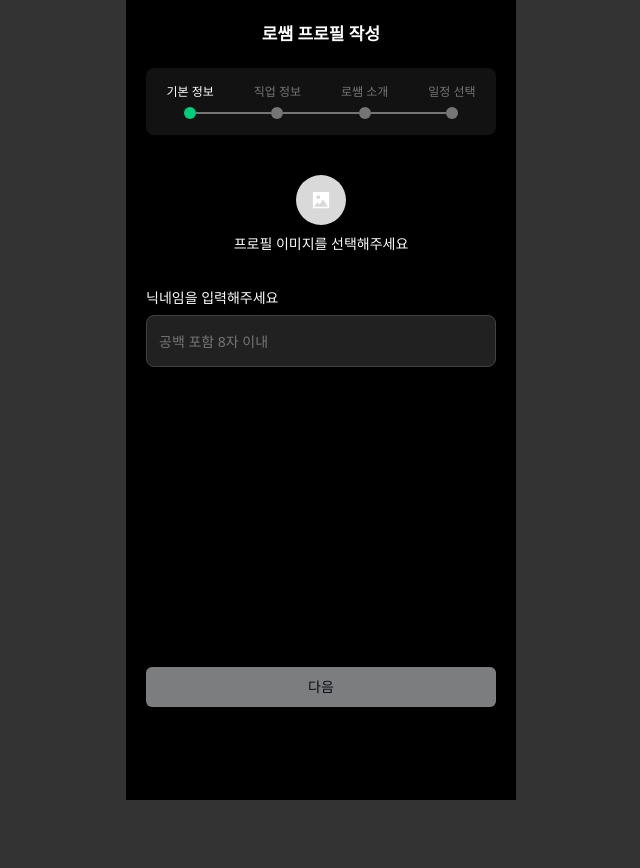
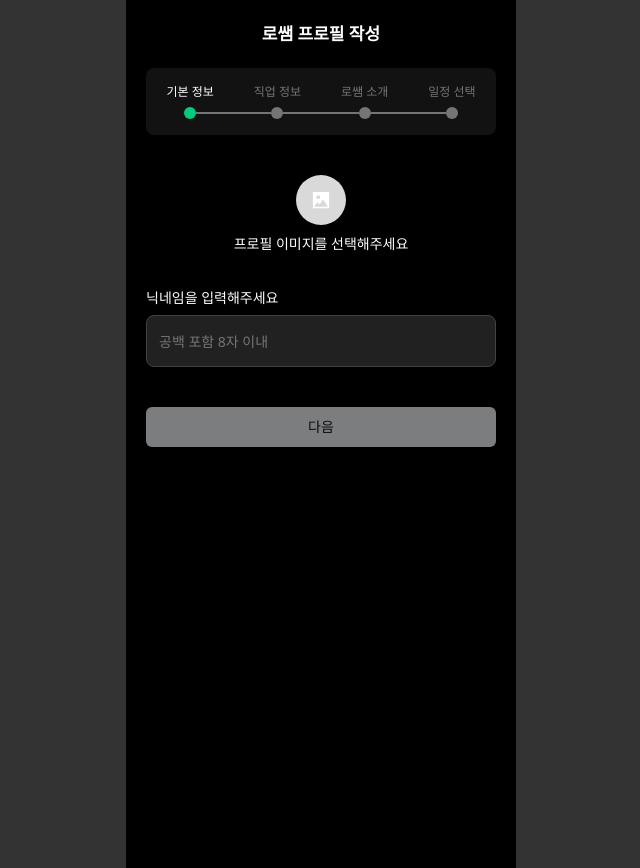
Before and after one commit to loababa/loababa-client, a React (Vite) app: page /signup/tutor in a window 1280 px wide. Shown: the whole page, without its empty margins (319-959 px from the left). Before the commit the page ends 800 px from the top, so only its background shows below. Built offline with nearby package versions, Linux system fonts and the light colour scheme.

Commit message:
Chore: 레이아웃 스타일 일부 수정

```diff
--- a/src/Layouts/BasicLayout.tsx
+++ b/src/Layouts/BasicLayout.tsx
@@ -18,9 +18,14 @@ const BasicLayout = ({
   withFooter
 }: BasicLayoutProps) => {
   return (
-    <main className={"h-dvh w-[390px] mx-auto bg-white dark:bg-black"}>
+    <main
+      className={
+        "h-full w-[390px] mx-auto flex flex-col bg-white dark:bg-black"
+      }>
       {withHeader && <Header {...withHeaderOptions} />}
-      <Outlet />
+      <div className="flex flex-col min-h-dvh">
+        <Outlet />
+      </div>
       {withFooter && <Footer />}
     </main>
   );
--- a/src/components/Stepper/TutorSignUpStep/TutorSetIntroduceStep.tsx
+++ b/src/components/Stepper/TutorSignUpStep/TutorSetIntroduceStep.tsx
@@ -175,7 +175,7 @@ export const TutorSetIntroduceStep = ({
         </fieldset>
         <Button
           type="submit"
-          className="w-full mt-[100px]">
+          className="w-full mt-[40px]">
           다음
         </Button>
       </form>
--- a/src/components/Stepper/TutorSignUpStep/TutorSetJobImprintStep.tsx
+++ b/src/components/Stepper/TutorSignUpStep/TutorSetJobImprintStep.tsx
@@ -82,7 +82,7 @@ export const TutorSetJobImprintStep = ({
         <Button
           type="submit"
           disabled={!formState.isValid}
-          className="w-full mt-[300px]">
+          className="w-full mt-[40px]">
           다음
         </Button>
       </form>
--- a/src/components/Stepper/TutorSignUpStep/TutorSetNicknameStep.tsx
+++ b/src/components/Stepper/TutorSignUpStep/TutorSetNicknameStep.tsx
@@ -38,7 +38,7 @@ export const TutorSetNicknameStep = ({ handleNext }: SetNicknameStepProps) => {
           />
         </div>
         <Button
-          className="w-full mt-[300px]"
+          className="w-full mt-[40px]"
           disabled={!formState.isValid}
           onClick={handleNext}>
           다음
--- a/src/components/Stepper/TutorSignUpStep/TutorSetScheduleStep.tsx
+++ b/src/components/Stepper/TutorSignUpStep/TutorSetScheduleStep.tsx
@@ -176,7 +176,7 @@ export const TutorSetScheduleStep = ({ handleNext }: SetScheduleStepProps) => {
         )}
         <Button
           type="submit"
-          className="w-full mt-[300px] dark:text-green-500">
+          className="w-full mt-[40px] dark:text-green-500">
           확인
         </Button>
       </form>
--- a/src/components/Stepper/TutorSignUpStepper.tsx
+++ b/src/components/Stepper/TutorSignUpStepper.tsx
@@ -15,7 +15,7 @@ const TutorSignUpStepper = () => {
     }
   }, [currentStep]);
   return (
-    <div className="w-full flex flex-col items-center px-[20px]">
+    <div className="w-full flex flex-col items-center px-[20px] pb-[30px]">
       <div className="w-full flex justify-center items-center min-h-[65px] rounded-[8px] bg-gray-950 px-[20px] py-[16px]">
         {STEP_INFO.map((step, index) => (
           <div
--- a/src/pages/ConsultingPage.tsx
+++ b/src/pages/ConsultingPage.tsx
@@ -21,7 +21,7 @@ const ConsultingPage = () => {
   const [currentTab, setCurrentTab] = useState<TabItem>("pending");
 
   return (
-    <div className="flex flex-col">
+    <>
       <section className="flex">
         {tabList.map(({ key, label }) => (
           <Tab
@@ -34,7 +34,7 @@ const ConsultingPage = () => {
       </section>
       <section className="p-[20px]">
         {currentTab === "pending" && (
-          <div className="flex flex-col gap-[20px] mb-[300px]">
+          <div className="flex flex-col gap-[20px]">
             <span>대기 상담 1</span>
             <div className="flex flex-col">
               <div className="flex gap-[8px]">
@@ -119,7 +119,7 @@ const ConsultingPage = () => {
           </div>
         )}
         {currentTab === "confirmed" && (
-          <div className="flex flex-col gap-[20px] mb-[300px]">
+          <div className="flex flex-col gap-[20px]">
             <span>다가오는 상담 1</span>
             <div className="flex flex-col">
               <div className="flex gap-[8px]">
@@ -173,7 +173,7 @@ const ConsultingPage = () => {
           </div>
         )}
         {currentTab === "past" && (
-          <div className="flex flex-col gap-[20px] mb-[300px]">
+          <div className="flex flex-col gap-[20px]">
             <span>지난 상담 1</span>
             <div className="flex flex-col">
               <div className="flex gap-[8px]">
@@ -227,7 +227,7 @@ const ConsultingPage = () => {
           </div>
         )}
       </section>
-    </div>
+    </>
   );
 };
 
--- a/src/pages/HomePage.tsx
+++ b/src/pages/HomePage.tsx
@@ -3,8 +3,8 @@ import { ScrollArea } from "@/components/ui/scroll-area.tsx";
 
 const HomePage = () => {
   return (
-    <div className="px-[20px]">
-      <section className="flex flex-col mt-[10px] mb-[32px]">
+    <>
+      <section className="flex flex-col mt-[10px] mb-[32px] px-[20px]">
         <h2 className="text-[16px] text-gray-400">
           로스트아크를 즐기는데 어려움 없도록
         </h2>
@@ -13,7 +13,7 @@ const HomePage = () => {
         </h1>
       </section>
 
-      <section>
+      <section className="px-[20px]">
         <ScrollArea>
           <div className="flex flex-col gap-[16px] max-h-[450px]">
             <ProfileCard />
@@ -23,7 +23,7 @@ const HomePage = () => {
           </div>
         </ScrollArea>
       </section>
-    </div>
+    </>
   );
 };
 
--- a/src/pages/LoginPage.tsx
+++ b/src/pages/LoginPage.tsx
@@ -9,7 +9,7 @@ import { clsx } from "clsx";
 
 const LoginPage = () => {
   return (
-    <div className="flex flex-col px-[20px]">
+    <section className="px-[20px]">
       <div className="flex flex-col items-center justify-center gap-[4px] my-[180px]">
         <LoababaLogo
           width={50}
@@ -49,7 +49,7 @@ const LoginPage = () => {
           </Button>
         </div>
       </div>
-    </div>
+    </section>
   );
 };
 
--- a/src/pages/MyPage.tsx
+++ b/src/pages/MyPage.tsx
@@ -5,7 +5,7 @@ import Divider from "@/components/Divider/Divider.tsx";
 
 const MyPage = () => {
   return (
-    <div className="flex flex-col mb-[300px]">
+    <div className="flex flex-col">
       <section className="flex flex-col gap-[10px] px-[20px] mb-[30px]">
         <div className="flex gap-[8px]">
           <MockAvatar
--- a/src/pages/SignUpTutorPage.tsx
+++ b/src/pages/SignUpTutorPage.tsx
@@ -1,11 +1,7 @@
 import TutorSignUpStepper from "@/components/Stepper/TutorSignUpStepper.tsx";
 
 const SignUpTutorPage = () => {
-  return (
-    <div className="flex flex-col items-center">
-      <TutorSignUpStepper />
-    </div>
-  );
+  return <TutorSignUpStepper />;
 };
 
 export default SignUpTutorPage;
```
